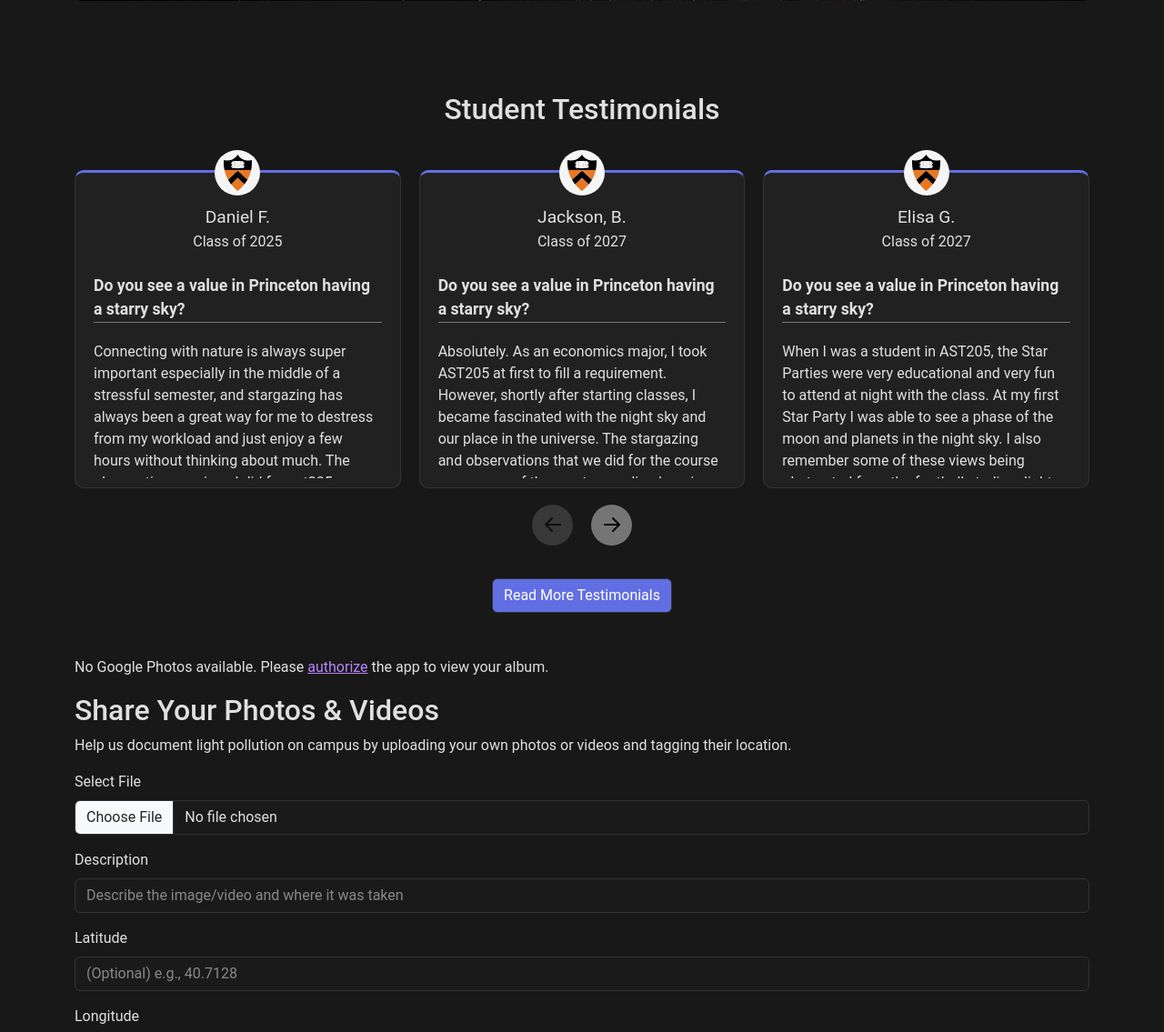
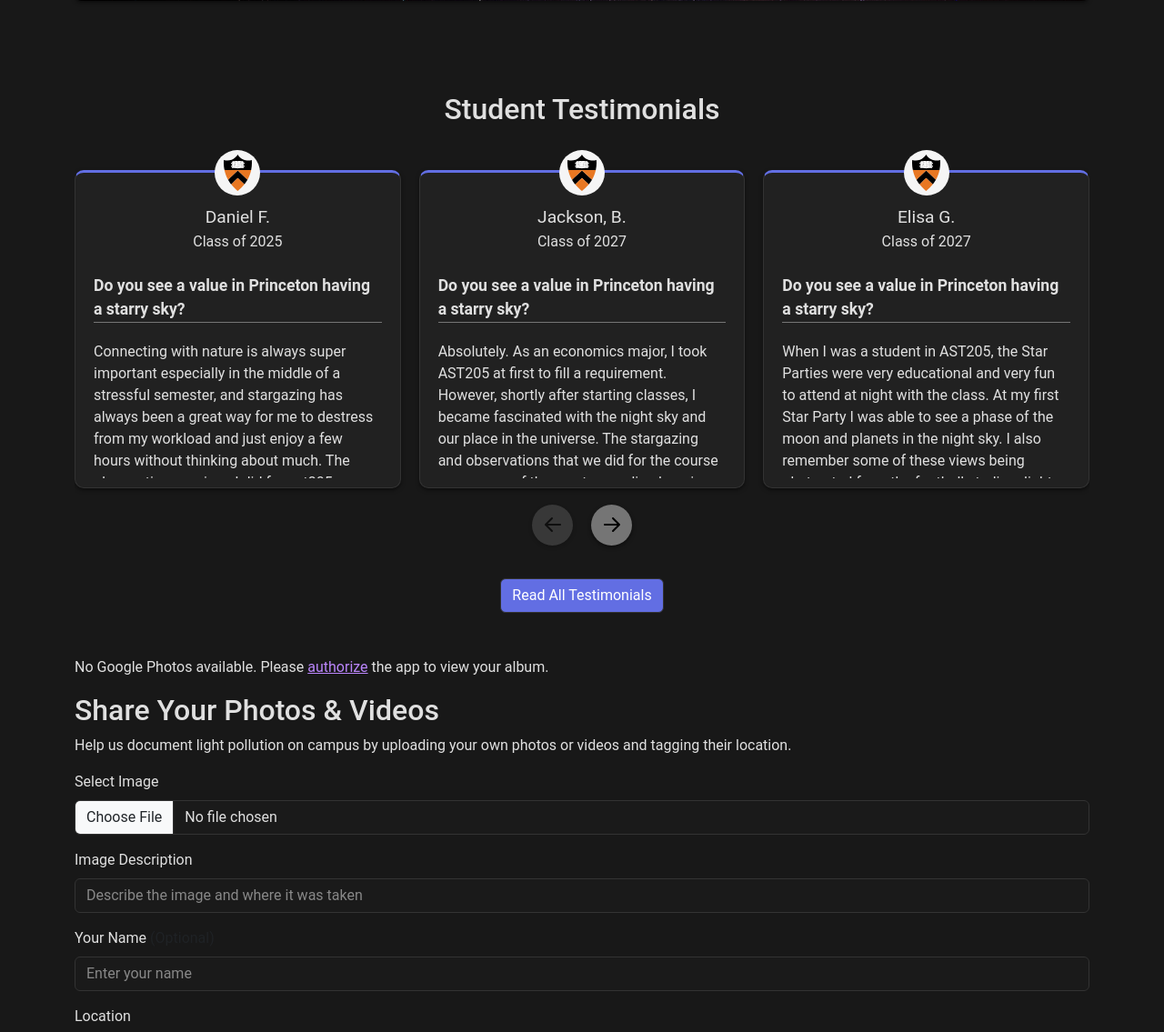
Before and after one commit to antkeyes/starryprinceton, a Flask app: page / in a window 1280 px wide. Shown: the part 369-1504 px from the top of the page at 91% size. Run offline with Flask 3, Linux system fonts and the light colour scheme; some libraries are stand-ins or nearby versions.

Commit message:
user submissions and google maps api

```diff
--- a/app.py
+++ b/app.py
@@ -104,6 +104,16 @@
     id = db.Column(db.Integer, primary_key=True)
     media_item_id = db.Column(db.String(255), unique=True, nullable=False)
     description = db.Column(db.Text, nullable=True)
+
+# Define a model for user submissions.
+class Submission(db.Model):
+    id = db.Column(db.Integer, primary_key=True)
+    filename = db.Column(db.String(255), nullable=False)
+    description = db.Column(db.Text, nullable=False)
+    user_name = db.Column(db.String(100))  # Optional: user’s name
+    latitude = db.Column(db.String(50))    # Could be Numeric if you prefer precision
+    longitude = db.Column(db.String(50))
+    # You can add additional fields as needed.
 
 # Create the database tables if they don't exist
 with app.app_context():
@@ -247,7 +257,7 @@
 # -------------------------
 # Configuration and Sample Data
 # -------------------------
-UPLOAD_FOLDER = os.path.join(os.path.dirname(os.path.abspath(__file__)), "uploads")
+UPLOAD_FOLDER = os.path.join(os.path.dirname(os.path.abspath(__file__)), "static", "uploads")
 ALLOWED_EXTENSIONS = {"png", "jpg", "jpeg", "gif", "mp4", "mov", "avi"}
 app.config["UPLOAD_FOLDER"] = UPLOAD_FOLDER
 app.config["MAX_CONTENT_LENGTH"] = 16 * 1024 * 1024  # 16 MB max upload size (example)
@@ -291,21 +301,39 @@
 # -------------------------
 @app.route("/", methods=["GET", "POST"])
 def index():
-    global user_submissions
+    # POST handling for file uploads
+    if request.method == "POST":
+        file = request.files.get("media_file")
+        description = request.form.get("description")
+        user_name = request.form.get("user_name")
+        latitude = request.form.get("latitude")
+        longitude = request.form.get("longitude")
 
-    # Handle file uploads (your existing POST handling code)
-    if request.method == "POST":
-        # ... your file upload code here ...
+        if file and allowed_file(file.filename):
+            filename = secure_filename(file.filename)
+            file.save(os.path.join(UPLOAD_FOLDER, filename))
+
+            new_submission = Submission(
+                filename=filename,
+                description=description,
+                user_name=user_name,
+                latitude=latitude,
+                longitude=longitude
+            )
+            db.session.add(new_submission)
+            db.session.commit()
+            flash("Your submission has been uploaded!", "success")
+        else:
+            flash("Invalid file type.", "error")
+
         return redirect(url_for("index"))
 
-    # If OAuth credentials exist, fetch the album items
+    # GET handling
     google_photos_media = []
     if 'credentials' in session:
-        # IMPORTANT: Use the correct album ID (from your /albums output)
         album_id = "AEVtP4Aw64PA0nj6cfP-wofknQrsFqnWkKON_UyptQpPTAr-jzVKONdocx7BANAKmH6vRQIA6cH9"
         google_photos_media = fetch_album_items(album_id)
 
-    # Build a dictionary of custom descriptions for the fetched media items.
     custom_descriptions = {}
     if google_photos_media:
         for item in google_photos_media:
@@ -313,39 +341,34 @@
             if record:
                 custom_descriptions[item['id']] = record.description
 
-    # ---- Parse your CSV for testimonials ----
+    # Query the database for all user submissions
+    submissions = Submission.query.all()
+
+    # Parse testimonials from CSV (existing code)
     import csv
     csv_file = os.path.join(app.root_path, 'testimonies.csv')
-
-    # These must match the EXACT column headers in your CSV
     name_col = "Firstname, Lastname (Can say Anonymous, but there isn't much point in hiding your name). "
     year_col = "(Anticipated) Year of graduation"
     q1_col = "Do you see a value in Princeton having a starry sky?"
     q2_col = "Did you experience light pollution on campus, and how did it disturb you?"
-
-    csv_testimonies = []  # We'll store processed data for each row here
-
+    csv_testimonies = []
     try:
         with open(csv_file, 'r', encoding='utf-8') as f:
             reader = csv.DictReader(f)
             for row in reader:
-                # Extract each field
                 full_name = row.get(name_col, "").strip()
                 grad_year = row.get(year_col, "").strip()
                 q1_answer = row.get(q1_col, "").strip()
                 q2_answer = row.get(q2_col, "").strip()
 
-                # Convert "Adriana Gaitan" -> "Adriana G."
                 split_name = full_name.split()
                 if len(split_name) >= 2:
                     first_name = split_name[0]
-                    last_initial = split_name[-1][0] + "."  # first letter of last word + "."
+                    last_initial = split_name[-1][0] + "."
                 else:
-                    # If only one part, treat it as the entire name
                     first_name = full_name
                     last_initial = ""
 
-                # Build a dict for the template
                 testimony_dict = {
                     "first_name": first_name,
                     "last_initial": last_initial,
@@ -356,20 +379,19 @@
                 csv_testimonies.append(testimony_dict)
     except Exception as e:
         print("Error reading CSV file:", e)
-        csv_testimonies = []  # fallback if error
+        csv_testimonies = []
 
-    # ------------------------------------------------
-    # Now render the template, passing 'csv_testimonies'
     return render_template(
         "index.html",
-        testimonials=testimonials,  # existing sample data if you still need it
+        testimonials=testimonials,
         research_articles=research_articles,
         curated_media=curated_media,
-        user_submissions=user_submissions,
+        user_submissions=submissions,  # Use the submissions queried from the DB
         google_photos_media=google_photos_media,
         custom_descriptions=custom_descriptions,
-        csv_testimonies=csv_testimonies  # pass new list
+        csv_testimonies=csv_testimonies
     )
+
 
 # -------------------------
 # Run the App
--- a/static/css/styles.css
+++ b/static/css/styles.css
@@ -44,6 +44,7 @@
   position: relative;
   color: #F8B525;
   overflow: hidden;
+  box-shadow: 0px 2px 4px rgba(0,0,0,0.5);
 }
 .hero-banner::before {
   content: "";
@@ -80,6 +81,7 @@
   box-sizing: border-box;
   margin: 40px 0px 20px;           /* Top margin allows space for the overlapping logo */
   padding: 0 10px 10px 10px;        /* Horizontal & bottom padding; top space is provided by header */
+  box-shadow: 0px 2px 4px rgba(0,0,0,0.5);
 }
 
 /* Logo circle that overlaps the card top */
@@ -221,6 +223,7 @@
   display: flex;
   align-items: center;
   justify-content: center;
+  box-shadow: 0px 2px 4px rgba(0,0,0,0.5);
 }
 
 .swiper-navigation .swiper-button-prev:hover,
@@ -328,6 +331,7 @@
   background-color: #7C86E7;  /* A slightly darker shade for the hover state */
   border-color: var(--card-border);
   text-decoration: none;
+  box-shadow: 0px 2px 4px rgba(0,0,0,0.5);
 }
 
 
@@ -380,3 +384,18 @@
 .form-control::placeholder {
   color: #888;
 }
+
+
+
+/* --------------------------------------------------
+   user submissions
+-------------------------------------------------- */
+.user-submission-card {
+  background-color: var(--card-bg);
+  border: 1px solid var(--card-border);
+  border-top: 3px solid #626EE3; /* or any accent color */
+  border-radius: 10px;
+  box-shadow: 0px 2px 4px rgba(0,0,0,0.5);
+  margin: 20px 0;
+  overflow: hidden;
+}
--- a/templates/base.html
+++ b/templates/base.html
@@ -5,27 +5,15 @@
   <meta charset="UTF-8" />
   <title>Light Pollution Awareness</title>
   <!-- Bootstrap CSS (Optional but recommended for easy styling) -->
-  <link
-    rel="stylesheet"
-    href="https://cdn.jsdelivr.net/npm/bootstrap@5.3.0/dist/css/bootstrap.min.css"
-  />
+  <link rel="stylesheet" href="https://cdn.jsdelivr.net/npm/bootstrap@5.3.0/dist/css/bootstrap.min.css" />
 
   <!-- GLightbox CSS -->
-  <link
-    rel="stylesheet"
-    href="https://cdn.jsdelivr.net/npm/glightbox/dist/css/glightbox.min.css"
-  />
+  <link rel="stylesheet" href="https://cdn.jsdelivr.net/npm/glightbox/dist/css/glightbox.min.css" />
 
   <!-- Swiper CSS -->
-  <link
-    rel="stylesheet"
-    href="https://unpkg.com/swiper/swiper-bundle.min.css"
-  />
+  <link rel="stylesheet" href="https://unpkg.com/swiper/swiper-bundle.min.css" />
 
-  <link
-    rel="stylesheet"
-    href="{{ url_for('static', filename='css/styles.css') }}"
-  >
+  <link rel="stylesheet" href="{{ url_for('static', filename='css/styles.css') }}">
 </head>
 
 <body>
@@ -46,16 +34,14 @@
   </div>
 
   <!-- Bootstrap JS (if needed for components) -->
-  <script
-    src="https://cdn.jsdelivr.net/npm/bootstrap@5.3.0/dist/js/bootstrap.bundle.min.js">
+  <script src="https://cdn.jsdelivr.net/npm/bootstrap@5.3.0/dist/js/bootstrap.bundle.min.js">
   </script>
 
   <!-- Optional custom JS file -->
   <script src="{{ url_for('static', filename='js/scripts.js') }}"></script>
 
   <!-- GLightbox JS -->
-  <script
-    src="https://cdn.jsdelivr.net/npm/glightbox/dist/js/glightbox.min.js">
+  <script src="https://cdn.jsdelivr.net/npm/glightbox/dist/js/glightbox.min.js">
   </script>
 
   <script>
@@ -80,8 +66,7 @@
   </script>
 
   <!-- Swiper JS -->
-  <script
-    src="https://unpkg.com/swiper/swiper-bundle.min.js">
+  <script src="https://unpkg.com/swiper/swiper-bundle.min.js">
   </script>
   <script>
     document.addEventListener('DOMContentLoaded', function () {
@@ -99,5 +84,47 @@
     });
   </script>
 
+<!-- google maps api -->
+<script async defer
+  src="https://maps.googleapis.com/maps/api/js?key=AIzaSyDzOZrj3M3hse4aBLL4sZrFnelsVdz12HQ&callback=initMap">
+</script>
+
+
+
+<script>
+  let map, marker;
+  // This function will be called once the Google Maps API is loaded.
+  function initMap() {
+    // Center the map on Princeton (adjust coordinates as needed)
+    const princeton = { lat: 40.348, lng: -74.659 };
+    map = new google.maps.Map(document.getElementById('map'), {
+      center: princeton,
+      zoom: 16,
+    });
+
+    // Add a click listener to place or move a marker
+    map.addListener('click', function(e) {
+      placeMarker(e.latLng);
+    });
+  }
+
+  function placeMarker(location) {
+    if (marker) {
+      marker.setPosition(location);
+    } else {
+      marker = new google.maps.Marker({
+        position: location,
+        map: map,
+      });
+    }
+    // Store the latitude and longitude in the hidden fields
+    document.getElementById('latitude').value = location.lat();
+    document.getElementById('longitude').value = location.lng();
+  }
+</script>
+
+
+
 </body>
+
 </html>
--- a/templates/index.html
+++ b/templates/index.html
@@ -67,7 +67,7 @@
 
     <!-- New: Read More Testimonials Button -->
     <div class="text-center mt-3">
-      <a href="{{ url_for('testimonials_page') }}" class="btn btn-primary">Read More Testimonials</a>
+      <a href="{{ url_for('testimonials_page') }}" class="btn btn-primary">Read All Testimonials</a>
     </div>
   </div>
 </section>
@@ -152,42 +152,49 @@
   </div>
 </section> -->
 
-<!-- SECTION 4: USER SUBMISSIONS (Upload Form & Display) -->
 <section id="user-submissions" class="mb-5">
   <h2>Share Your Photos & Videos</h2>
   <p>
-    Help us document light pollution on campus by uploading your own photos or videos
-    and tagging their location.
+    Help us document light pollution on campus by uploading your own photos or videos and tagging their location.
   </p>
 
   <!-- Upload Form -->
   <form action="{{ url_for('index') }}" method="POST" enctype="multipart/form-data" class="mb-4">
+    <!-- File Upload -->
     <div class="mb-3">
-      <label for="media_file" class="form-label">Select File</label>
-      <input class="form-control" type="file" id="media_file" name="media_file" required>
+      <label for="media_file" class="form-label">Select Image</label>
+      <input class="form-control" type="file" id="media_file" name="media_file" accept="image/*" required>
     </div>
 
+    <!-- Image Description -->
     <div class="mb-3">
-      <label for="description" class="form-label">Description</label>
+      <label for="description" class="form-label">Image Description</label>
       <input type="text" class="form-control" id="description" name="description"
-        placeholder="Describe the image/video and where it was taken" required>
+        placeholder="Describe the image and where it was taken" required>
     </div>
 
-    <!-- Map Coordinates (Optional) -->
+    <!-- Your Name -->
     <div class="mb-3">
-      <label for="latitude" class="form-label">Latitude</label>
-      <input type="text" class="form-control" id="latitude" name="latitude" placeholder="(Optional) e.g., 40.7128">
-    </div>
-    <div class="mb-3">
-      <label for="longitude" class="form-label">Longitude</label>
-      <input type="text" class="form-control" id="longitude" name="longitude" placeholder="(Optional) e.g., -74.0060">
+      <label for="user_name" class="form-label">
+        Your Name <span class="text-muted">(Optional)</span>
+      </label>
+      <input type="text" class="form-control" id="user_name" name="user_name" placeholder="Enter your name">
     </div>
 
-    <!-- A button to get user location (requires JavaScript) -->
-    <button type="button" class="btn btn-secondary mb-3" onclick="getLocation()">
-      Use My Current Location
-    </button>
-    <br />
+    <!-- Location Picker -->
+    <!-- Location Picker -->
+    <div class="mb-3">
+      <label for="location" class="form-label">Location</label>
+      <!-- Map container for location selection -->
+      <div id="map" style="height: 300px;"></div>
+      <!-- Hidden fields to store latitude and longitude -->
+      <input type="hidden" id="latitude" name="latitude">
+      <input type="hidden" id="longitude" name="longitude">
+      <small class="form-text text-muted">
+        Click on the map to select where the photo was taken (Princeton campus).
+      </small>
+    </div>
+
 
     <button type="submit" class="btn btn-primary">Upload</button>
   </form>
@@ -197,28 +204,32 @@
   <div class="row">
     {% for submission in user_submissions %}
     <div class="col-md-4 mb-3">
-      <div class="card">
-        <!-- Check if file is likely an image vs. a video by extension -->
-        {% set ext = submission.filename.split('.')[-1].lower() %}
+      <div class="card user-submission-card">
+        {# If the submission file is an image, display it #}
+        {% set ext = submission.filename.split('.')[-1]|lower %}
         {% if ext in ['png', 'jpg', 'jpeg', 'gif'] %}
-        <img src="{{ url_for('static', filename='../../uploads/' ~ submission.filename) }}" class="card-img-top"
-          alt="User submitted">
-        {% elif ext in ['mp4', 'mov', 'avi'] %}
-        <video controls class="w-100">
-          <source src="{{ url_for('static', filename='../../uploads/' ~ submission.filename) }}" type="video/mp4">
-          Your browser does not support HTML5 video.
-        </video>
-        {% else %}
-        <img src="https://via.placeholder.com/300x200?text=File+Preview+Unavailable" class="card-img-top"
-          alt="Unavailable">
+        <img src="{{ url_for('static', filename='uploads/' ~ submission.filename) }}" class="card-img-top"
+          alt="User submitted image">
         {% endif %}
         <div class="card-body">
-          <p><strong>Description:</strong> {{ submission.description }}</p>
+          <p>{{ submission.description }}</p>
+          {% if submission.user_name %}
+          <p><strong>Submitted by:</strong> {{ submission.user_name }}</p>
+          {% endif %}
           {% if submission.latitude and submission.longitude %}
-          <p>
-            <strong>Coordinates:</strong>
-            {{ submission.latitude }}, {{ submission.longitude }}
-          </p>
+          {# Construct the static map URL #}
+          {% set map_url = "https://maps.googleapis.com/maps/api/staticmap?center="
+          ~ submission.latitude ~ "," ~ submission.longitude
+          ~ "&zoom=16&size=200x200&markers=color:red%7C"
+          ~ submission.latitude ~ "," ~ submission.longitude
+          ~ "&key=AIzaSyDzOZrj3M3hse4aBLL4sZrFnelsVdz12HQ" %}
+          {# Construct the Google Maps link URL #}
+          {% set maps_link = "https://www.google.com/maps/search/?api=1&query="
+          ~ submission.latitude ~ "," ~ submission.longitude %}
+          {# Wrap the image in an anchor tag so it's clickable #}
+          <a href="{{ maps_link }}" target="_blank">
+            <img src="{{ map_url }}" alt="Map" style="width:200px; height:200px; display:block; margin-top:10px;">
+          </a>
           {% endif %}
         </div>
       </div>
@@ -226,6 +237,8 @@
     {% endfor %}
   </div>
 
+
 </section>
 
+
 {% endblock %}
```
Also changed, not shown: 1 other file. Lines whose indentation alone changed are shown as unchanged.
